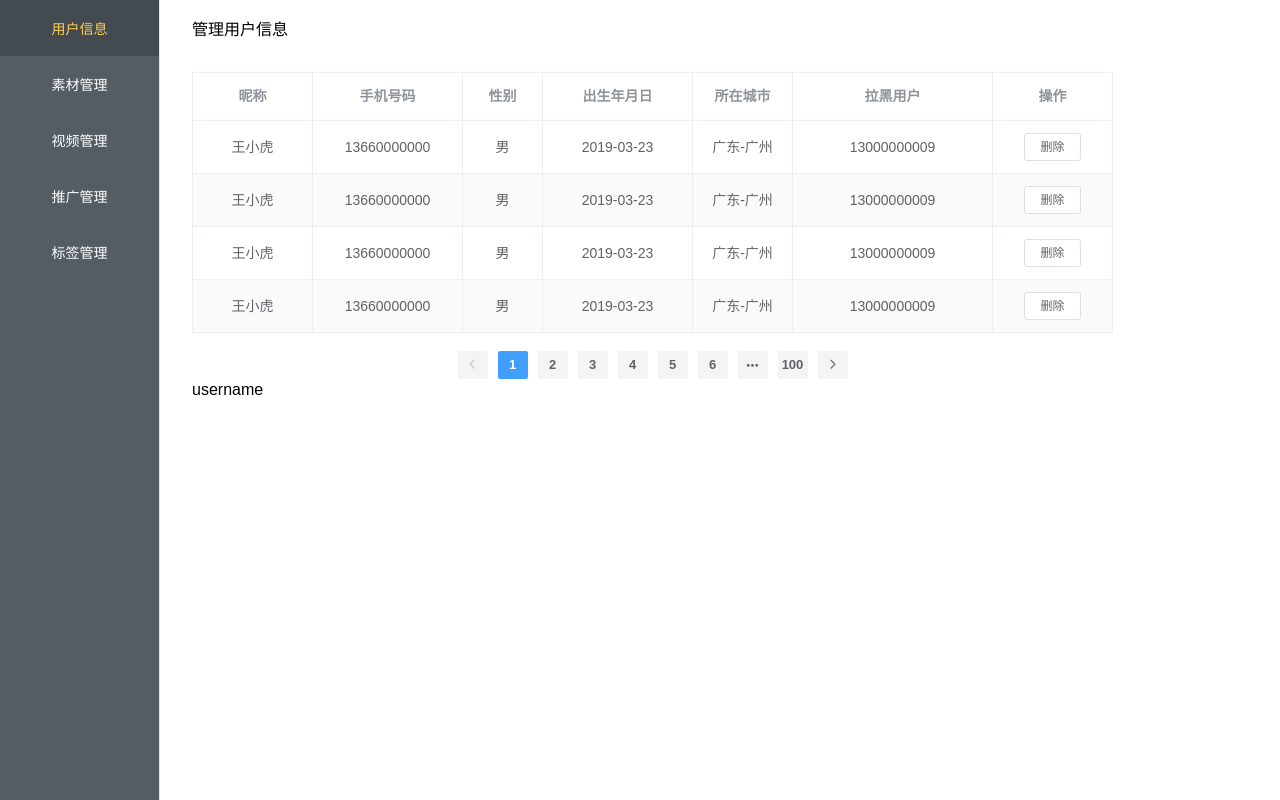
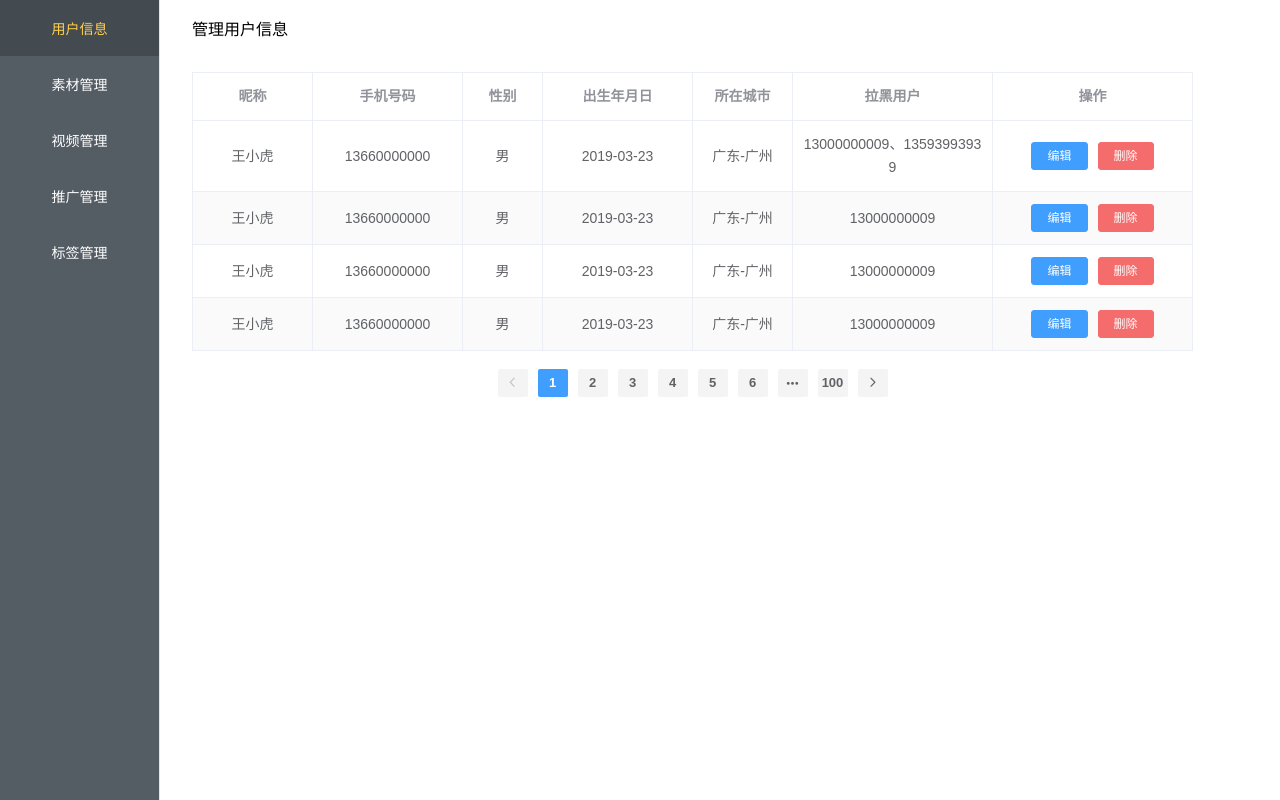
Before and after one commit to caiyongqiang/zhunu, a Vue app: page /#/adminUser in a window 1280 px wide. Built offline with nearby package versions, Linux system fonts and the light colour scheme.

Commit message:
修改点击事件

```diff
--- a/src/components/tabMenu.vue
+++ b/src/components/tabMenu.vue
@@ -1,7 +1,7 @@
 <template>
   <div class="elRow">
       <el-menu
-        default-active="/adminUser"
+        :default-active="activerouter"
         router
         class="el-menu-vertical-demo"
         @open="handleOpen"
--- a/src/pages/admin-user.vue
+++ b/src/pages/admin-user.vue
@@ -46,10 +46,15 @@
           prop=""
           align='center'
           label="操作"
-          min-width="120px">
+          min-width="200px">
           <template slot-scope="scope">
             <el-button
             size="mini"
+            type="primary"
+            @click="handleEdit(scope.$index, scope.row)">编辑</el-button>
+            <el-button
+            size="mini"
+            type="danger"
             @click="handleDelet(scope.$index, scope.row)">删除</el-button>
           </template>
         </el-table-column>
@@ -62,7 +67,6 @@
         :total="1000">
       </el-pagination>
     </div>
-    {{userInfo.name}}
   </div>
 </template>
 <script>
@@ -82,7 +86,7 @@ export default {
           name: '王小虎',
           mobile: '13660000000',
           address: '广东-广州',
-          user: '13000000009',
+          user: '13000000009、13593993939',
           sex: '男'
         }, {
           date: '2019-03-23',
@@ -113,8 +117,12 @@ export default {
   },
   methods: {
     ...mapActions(['changeUserInfo']),
-    handleDelet () {
-      this.changeUserInfo({name: 'changeUserInfo'})
+    handleEdit (index, item) {
+
+    },
+    handleDelet (index, item) {
+      // this.changeUserInfo({name: 'changeUserInfo'})
+      this.tableData.splice(index, 1)
     }
   }
 };
--- a/src/pages/admin-video.vue
+++ b/src/pages/admin-video.vue
@@ -26,7 +26,7 @@
           label="视频">
           <template slot-scope="scope">
             <div @click="playVideo(scope.row.video, scope.row.name)">
-              <video width="300px" object-fit='contain' :src="scope.row.video"></video>
+              <video width="300px" height="200px" object-fit='contain' :src="scope.row.video"></video>
             </div>
           </template>
         </el-table-column>
@@ -38,10 +38,12 @@
           <template slot-scope="scope">
             <el-button
             size="mini"
-            @click="handleEdit(scope.$index, scope.row)">删除</el-button>
+            type="danger"
+            @click="handleDelete(scope.$index, scope.row)">删除</el-button>
             <el-button
             size="mini"
-            @click="handleEdit(scope.$index, scope.row)">下载</el-button>
+            type="primary"
+            @click="handleDownload(scope.$index, scope.row)">下载</el-button>
           </template>
         </el-table-column>
       </el-table>
@@ -69,37 +71,41 @@ export default {
   data () {
     return {
       tableData: [{
+          id: 1,
           date: '2019-03-23',
           name: '王小虎',
           mobile: '13660000000',
           address: '广东-广州',
           user: '13000000009',
           sex: '男',
-          video: 'https://vdept.bdstatic.com/33333534434851637837727376746368/5278336d716b6b71/6b34da218bfb75135381ec24fe5e9f4a552c7e4dd6690cc030c42ac225ef0924285fc1b99033fd181d9d3cb3a3879b15.mp4?auth_key=1581516022-0-0-b084093c73b45c4d27124f465b2d8916'
+          video: 'https://api.i-top.cn/files/file/20191127/201911271645156344.mp4'
         }, {
+          id: 2,
           date: '2019-03-23',
           name: '王小虎',
           mobile: '13660000000',
           address: '广东-广州',
           user: '13000000009',
           sex: '男',
-          video: 'https://vdept.bdstatic.com/33333534434851637837727376746368/5278336d716b6b71/6b34da218bfb75135381ec24fe5e9f4a552c7e4dd6690cc030c42ac225ef0924285fc1b99033fd181d9d3cb3a3879b15.mp4?auth_key=1581516022-0-0-b084093c73b45c4d27124f465b2d8916'
+          video: 'https://api.i-top.cn/files/file/20191127/201911271645156344.mp4'
         },{
+          id: 3,
           date: '2019-03-23',
           name: '王小虎',
           mobile: '13660000000',
           address: '广东-广州',
           user: '13000000009',
           sex: '男',
-          video: 'https://vdept.bdstatic.com/33333534434851637837727376746368/5278336d716b6b71/6b34da218bfb75135381ec24fe5e9f4a552c7e4dd6690cc030c42ac225ef0924285fc1b99033fd181d9d3cb3a3879b15.mp4?auth_key=1581516022-0-0-b084093c73b45c4d27124f465b2d8916'
+          video: 'https://api.i-top.cn/files/file/20191127/201911271645156344.mp4'
         },{
+          id: 4,
           date: '2019-03-23',
           name: '王小虎',
           mobile: '13660000000',
           address: '广东-广州',
           user: '13000000009',
           sex: '男',
-          video: 'https://vdept.bdstatic.com/33333534434851637837727376746368/5278336d716b6b71/6b34da218bfb75135381ec24fe5e9f4a552c7e4dd6690cc030c42ac225ef0924285fc1b99033fd181d9d3cb3a3879b15.mp4?auth_key=1581516022-0-0-b084093c73b45c4d27124f465b2d8916'
+          video: 'https://api.i-top.cn/files/file/20191127/201911271645156344.mp4'
         }]
     }
   },
@@ -111,9 +117,9 @@ export default {
   methods: {
     playVideo (url, name) {
       this.$alert(`
-      <video width='350px' id='videoId' controls="controls" object-fit='contain' src=${url}></video>
-      `,
-       name, {
+        <video width='350px' id='videoId' controls="controls" object-fit='contain' src=${url}></video>
+        `,
+        name, {
           dangerouslyUseHTMLString: true,
           center: true
         }).then(res => {
@@ -122,7 +128,14 @@ export default {
         }).catch(err => {
           var video = document.getElementById('videoId');
           video.src = '';
-        });
+      });
+    },
+    handleDelete (index, item) {
+      this.tableData.splice(index, 1)
+    },
+    handleDownload (index, item) {
+      // window.location.href = item.video
+      window.open(item.video)
     }
   }
 }
--- a/src/vuex/store.js
+++ b/src/vuex/store.js
@@ -22,7 +22,6 @@ const mutations = {
 const actions = {
 
   changeUserInfo({commit},info){
-    console.log(info, 'info')
     commit('CHANGE_USER_INFO',info)
   },
 
```
Also changed, not shown: src/pages/login.vue (+1 -7 lines).
